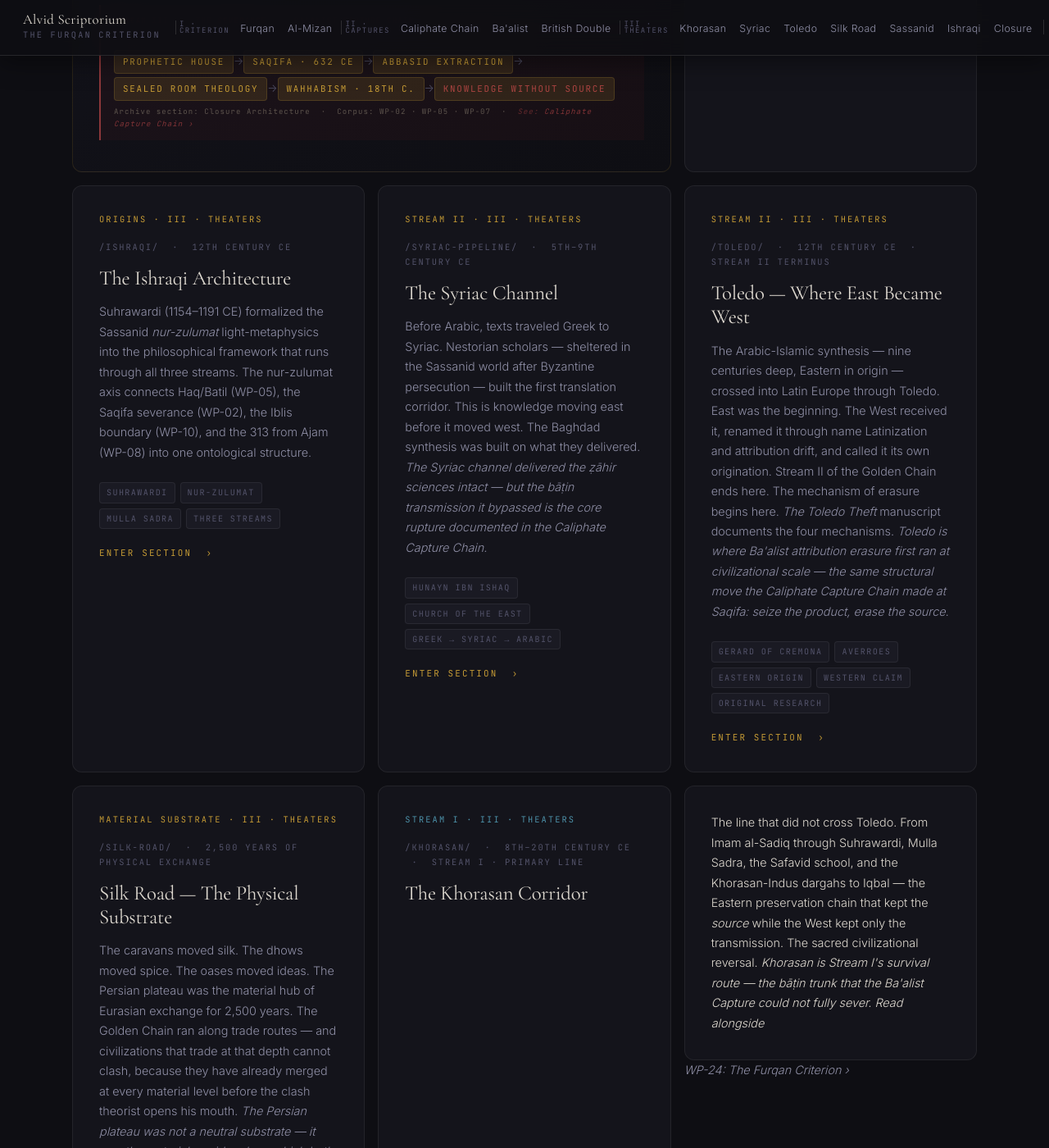
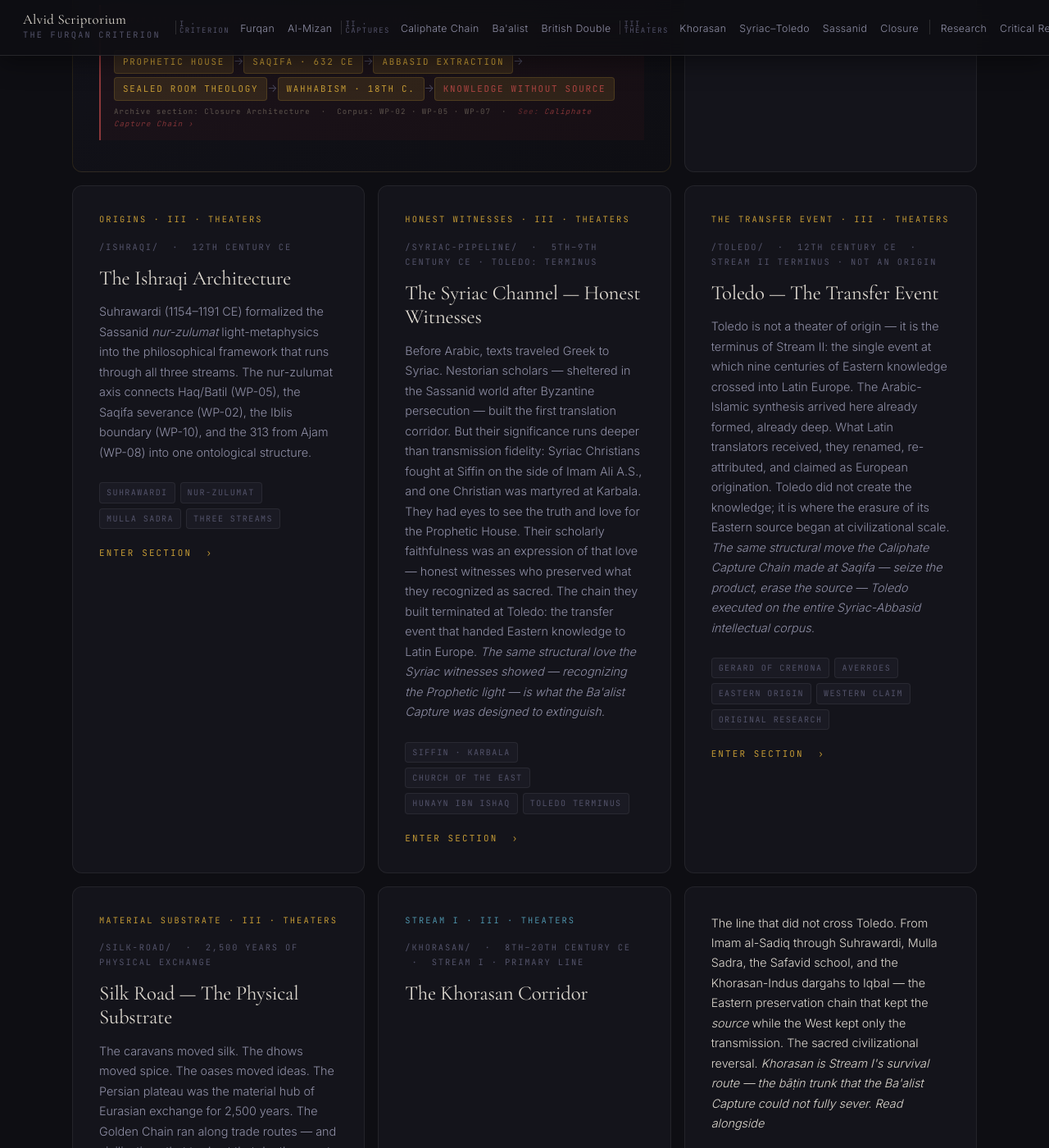
Before and after one commit to Political-Theology-Archive/geopolitical-synthesis, a Jekyll site: the page built from index.html, in a window 1280 px wide and 1400 px high, scrolled down 2510 px. Shown: the whole window at 82% size. Built offline with Jekyll 4.4.1, drawn with Linux system fonts in a browser that asks for light colours; some of the changed text lies outside the part shown.

Commit message:
Reframe theaters: honest witnesses, Toledo as event, Sassanid as receptive ground for Alid Islam
- nav: Zone III condensed to 4 entries; Syriac+Toledo merged as Syriac-Toledo; Critical Reviews and About now visible
- index.html: Syriac card rewritten with Siffin/Karbala Christian martyr framing; Toledo card reframed as transfer event not origin theater; Sassanid card adds fertile ground for pro-Alid Islam / Persian converts / nur-zulumat line
- syriac-pipeline: page-eye -> Honest Witnesses; subtitle and diagnostic box rewritten with Siffin/Karbala content and Toledo terminus link
- sassanid: page-eye -> Receptive Civilization

```diff
--- a/_includes/nav.html
+++ b/_includes/nav.html
@@ -20,16 +20,13 @@
 
       <li class="pta-nav-zone mono">III · Theaters</li>
       <li><a href="{{ '/khorasan/' | relative_url }}" class="pta-nav-link">Khorasan</a></li>
-      <li><a href="{{ '/syriac-pipeline/' | relative_url }}" class="pta-nav-link">Syriac</a></li>
-      <li><a href="{{ '/toledo/' | relative_url }}" class="pta-nav-link">Toledo</a></li>
-      <li><a href="{{ '/silk-road/' | relative_url }}" class="pta-nav-link">Silk Road</a></li>
+      <li><a href="{{ '/syriac-pipeline/' | relative_url }}" class="pta-nav-link">Syriac–Toledo</a></li>
       <li><a href="{{ '/sassanid/' | relative_url }}" class="pta-nav-link">Sassanid</a></li>
-      <li><a href="{{ '/ishraqi/' | relative_url }}" class="pta-nav-link">Ishraqi</a></li>
       <li><a href="{{ '/closure/' | relative_url }}" class="pta-nav-link">Closure</a></li>
 
       <li class="pta-nav-sep"></li>
       <li><a href="{{ '/research/' | relative_url }}" class="pta-nav-link">Research</a></li>
-      <li><a href="{{ '/critical-reviews/' | relative_url }}" class="pta-nav-link pta-nav-reviews">Source Library</a></li>
+      <li><a href="{{ '/critical-reviews/' | relative_url }}" class="pta-nav-link">Critical Reviews</a></li>
       <li><a href="{{ '/about/' | relative_url }}" class="pta-nav-link">About</a></li>
 
     </ul>
--- a/index.html
+++ b/index.html
@@ -206,7 +206,7 @@ description: "Alvid Scriptorium — a civilizational lineage archive and scholar
 
     <!-- Node 1 — Sassanid: Primary Custodian -->
     <a href="{{ '/sassanid/' | relative_url }}" class="pta-card pta-fade pta-fade--delay-1">
-      <span class="pta-card-pillar-num mono">Origins · III · Theaters</span>
+      <span class="pta-card-pillar-num mono">Receptive Civilization · III · Theaters</span>
       <span class="pta-card-pillar-path mono">/sassanid/ &nbsp;·&nbsp; Root: Idris / 3rd c. CE: Gondishapur</span>
       <h3 class="pta-card-title">The Sassanid Legacy</h3>
       <p class="pta-card-desc">
@@ -215,12 +215,17 @@ description: "Alvid Scriptorium — a civilizational lineage archive and scholar
         Gondishapur under Khosrow I was the first institutional custodian: where the
         Greek-Hermetic and Persian-Zoroastrian streams of the Idris chain converged
         and were handed forward into the Islamic Golden Age.
+        <em>Crucially, Sassanid Persian civilization was the most receptive ground for
+        pro-Alid Islam: Persian converts gravitating toward the Imams, the
+        <em>nur-zulumat</em> cosmological tradition that made Suhrawardi and Mulla Sadra
+        natural heirs of the Prophetic line, and the Safavid institutionalization
+        of Alid walāya — all rooted here.</em>
       </p>
       <div class="pta-card-tags">
         <span class="pta-card-tag">Idris / Hermes</span>
         <span class="pta-card-tag">Gondishapur</span>
-        <span class="pta-card-tag">Custodian</span>
-        <span class="pta-card-tag">Suhrawardi</span>
+        <span class="pta-card-tag">Receptive Ground</span>
+        <span class="pta-card-tag">Pro-Alid Islam</span>
       </div>
       <span class="pta-card-enter mono">Enter Section &nbsp;›</span>
     </a>
@@ -248,39 +253,46 @@ description: "Alvid Scriptorium — a civilizational lineage archive and scholar
 
     <!-- Node 3 — Syriac: First Channel -->
     <a href="{{ '/syriac-pipeline/' | relative_url }}" class="pta-card pta-fade pta-fade--delay-2">
-      <span class="pta-card-pillar-num mono">Stream II · III · Theaters</span>
-      <span class="pta-card-pillar-path mono">/syriac-pipeline/ &nbsp;·&nbsp; 5th–9th century CE</span>
-      <h3 class="pta-card-title">The Syriac Channel</h3>
+      <span class="pta-card-pillar-num mono">Honest Witnesses · III · Theaters</span>
+      <span class="pta-card-pillar-path mono">/syriac-pipeline/ &nbsp;·&nbsp; 5th–9th century CE · Toledo: terminus</span>
+      <h3 class="pta-card-title">The Syriac Channel — Honest Witnesses</h3>
       <p class="pta-card-desc">
         Before Arabic, texts traveled Greek to Syriac. Nestorian scholars —
         sheltered in the Sassanid world after Byzantine persecution — built
-        the first translation corridor. This is knowledge moving east before it
-        moved west. The Baghdad synthesis was built on what they delivered.
-        <em>The Syriac channel delivered the ẓāhir sciences intact — but the bāṭin transmission
-        it bypassed is the core rupture documented in the Caliphate Capture Chain.</em>
+        the first translation corridor. But their significance runs deeper than
+        transmission fidelity: Syriac Christians fought at Siffin on the side of
+        Imam Ali A.S., and one Christian was martyred at Karbala. They had eyes
+        to see the truth and love for the Prophetic House. Their scholarly
+        faithfulness was an expression of that love — honest witnesses who
+        preserved what they recognized as sacred. The chain they built terminated
+        at Toledo: the transfer event that handed Eastern knowledge to Latin Europe.
+        <em>The same structural love the Syriac witnesses showed — recognizing the
+        Prophetic light — is what the Ba'alist Capture was designed to extinguish.</em>
       </p>
       <div class="pta-card-tags">
+        <span class="pta-card-tag">Siffin · Karbala</span>
+        <span class="pta-card-tag">Church of the East</span>
         <span class="pta-card-tag">Hunayn ibn Ishaq</span>
-        <span class="pta-card-tag">Church of the East</span>
-        <span class="pta-card-tag">Greek → Syriac → Arabic</span>
+        <span class="pta-card-tag">Toledo Terminus</span>
       </div>
       <span class="pta-card-enter mono">Enter Section &nbsp;›</span>
     </a>
 
     <!-- Node 4 — Toledo: Westward Transfer -->
     <a href="{{ '/toledo/' | relative_url }}" class="pta-card pta-fade">
-      <span class="pta-card-pillar-num mono">Stream II · III · Theaters</span>
-      <span class="pta-card-pillar-path mono">/toledo/ &nbsp;·&nbsp; 12th century CE &nbsp;·&nbsp; Stream II terminus</span>
-      <h3 class="pta-card-title">Toledo — Where East Became West</h3>
+      <span class="pta-card-pillar-num mono">The Transfer Event · III · Theaters</span>
+      <span class="pta-card-pillar-path mono">/toledo/ &nbsp;·&nbsp; 12th century CE &nbsp;·&nbsp; Stream II terminus · Not an origin</span>
+      <h3 class="pta-card-title">Toledo — The Transfer Event</h3>
       <p class="pta-card-desc">
-        The Arabic-Islamic synthesis — nine centuries deep, Eastern in origin —
-        crossed into Latin Europe through Toledo. East was the beginning.
-        The West received it, renamed it through name Latinization and attribution drift,
-        and called it its own origination. Stream II of the Golden Chain ends here.
-        The mechanism of erasure begins here.
-        <em>The Toledo Theft</em> manuscript documents the four mechanisms.
-        <em>Toledo is where Ba'alist attribution erasure first ran at civilizational scale — the same
-        structural move the Caliphate Capture Chain made at Saqifa: seize the product, erase the source.</em>
+        Toledo is not a theater of origin — it is the terminus of Stream II: the
+        single event at which nine centuries of Eastern knowledge crossed into
+        Latin Europe. The Arabic-Islamic synthesis arrived here already formed,
+        already deep. What Latin translators received, they renamed, re-attributed,
+        and claimed as European origination. Toledo did not create the knowledge;
+        it is where the erasure of its Eastern source began at civilizational scale.
+        <em>The same structural move the Caliphate Capture Chain made at Saqifa —
+        seize the product, erase the source — Toledo executed on the entire
+        Syriac-Abbasid intellectual corpus.</em>
       </p>
       <div class="pta-card-tags">
         <span class="pta-card-tag">Gerard of Cremona</span>
--- a/sassanid/index.html
+++ b/sassanid/index.html
@@ -12,7 +12,7 @@ description: "The actual root of civilization is Prophet Idris — identified in
 </script>
 
 <div class="pta-page-hero">
-  <span class="pta-page-eye mono">Origins &nbsp;·&nbsp; III · Theaters &nbsp;·&nbsp; /sassanid/</span>
+  <span class="pta-page-eye mono">Receptive Civilization &nbsp;·&nbsp; III · Theaters &nbsp;·&nbsp; /sassanid/</span>
   <h1 class="pta-page-h1">The Sassanid Legacy</h1>
   <p class="pta-page-subtitle">
     The chain does not begin here. It begins with Prophet Idris —
```
Also changed, not shown: syriac-pipeline/index.html (+18 -13 lines).
